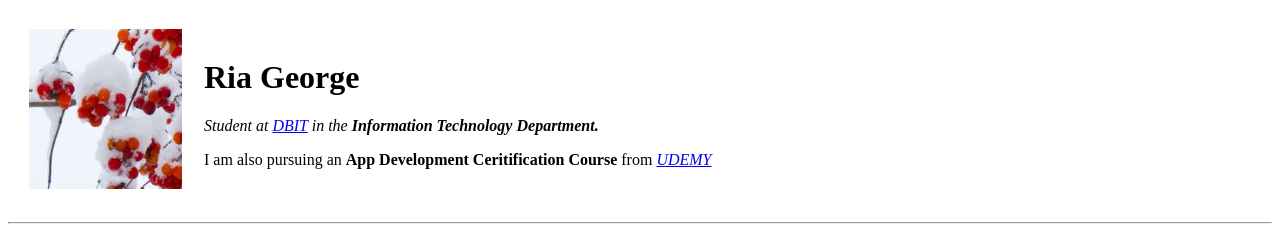
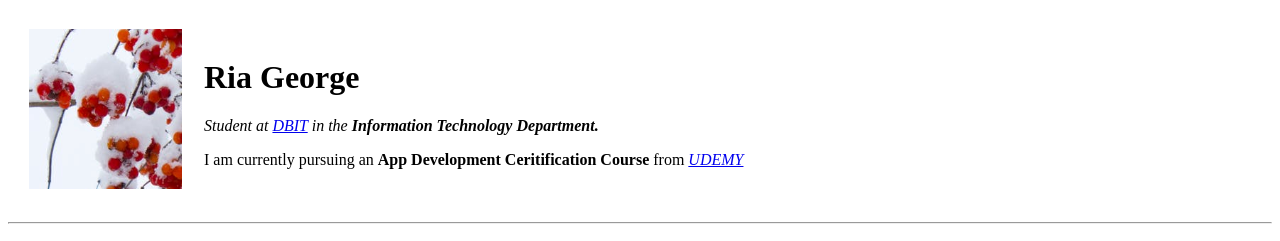
Before and after one commit to Ria1-G/CV, a plain HTML site: page index.html in a window 1280 px wide. Shown: the top 241 px of the page. Drawn offline with Linux system fonts and the light colour scheme.

Commit message:
Update index.html

```diff
--- a/index.html
+++ b/index.html
@@ -13,7 +13,7 @@
       <td>
         <h1>Ria George</h1>
         <p> <em>Student at <em> <a href="https://moodle.dbit.in/">DBIT</a> </em> in the <strong>Information Technology Department.</strong></em></p>
-        <p>I am also pursuing an <strong>App Development Ceritification Course </strong> from <em><a href="https://www.udemy.com/">UDEMY</a> </em></p>
+        <p>I am currently pursuing an <strong>App Development Ceritification Course </strong> from <em><a href="https://www.udemy.com/">UDEMY</a> </em></p>
       </td>
 
     </tr>
```
